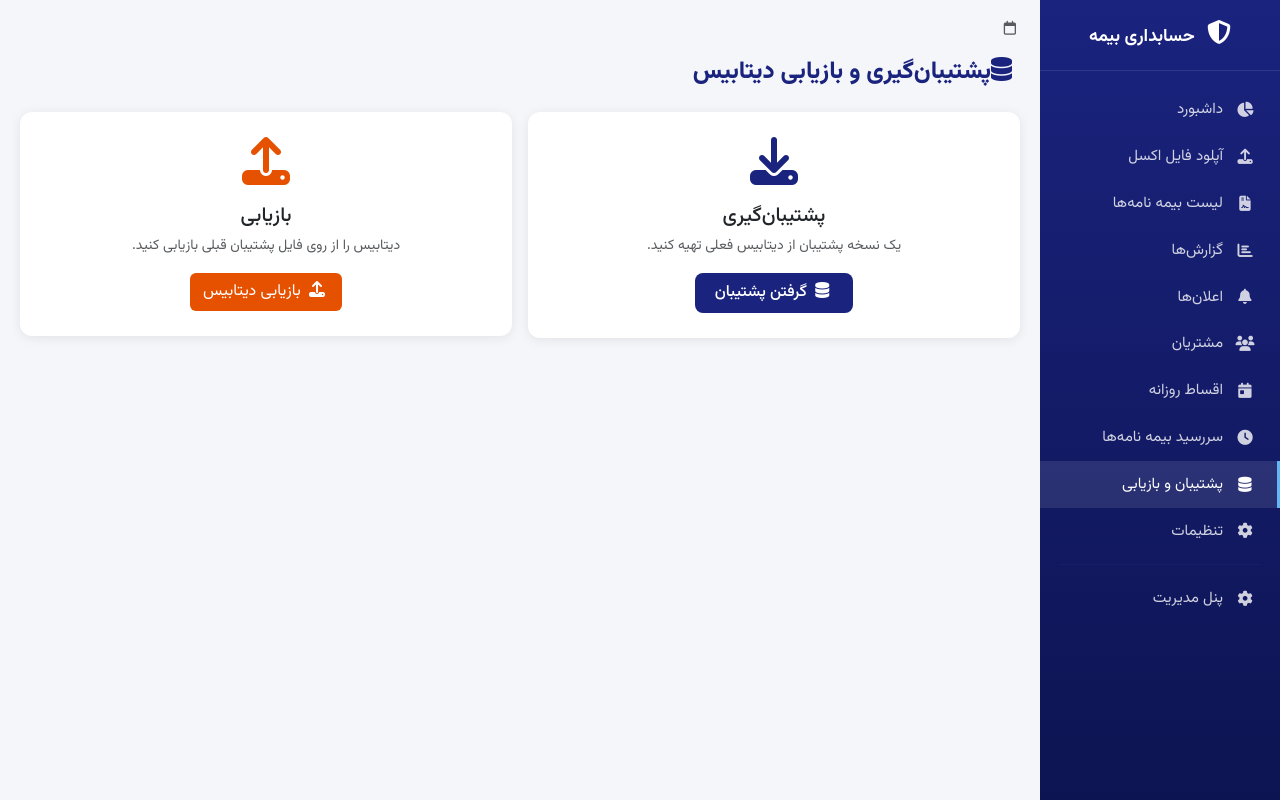
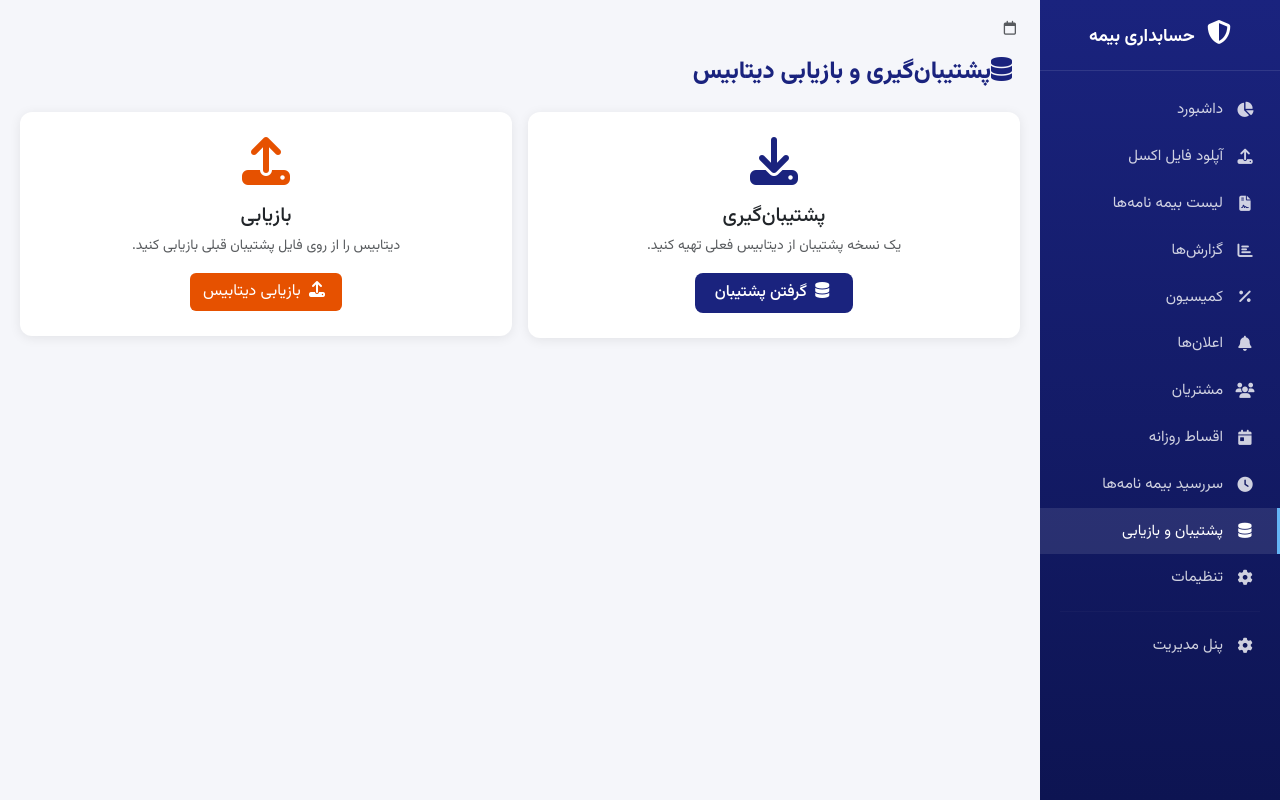
Before and after one commit to persiansun/insurance-accounting, a Django app: page /backup/ in a window 1280 px wide. Run offline with Django 5.2, Linux system fonts and the light colour scheme.

Commit message:
Add commission link to sidebar

```diff
--- a/policies/templates/policies/base.html
+++ b/policies/templates/policies/base.html
@@ -449,6 +449,11 @@
             <i class="fas fa-chart-bar"></i>
             گزارش‌ها
         </a>
+        <a href="{% url 'policies:commission_report' %}"
+           class="{% if section == 'reports' %}active{% endif %}">
+            <i class="fas fa-percentage"></i>
+            کمیسیون
+        </a>
         <a href="{% url 'policies:notifications' %}"
            class="{% if section == 'notifications' %}active{% endif %}">
             <i class="fas fa-bell"></i>
```
